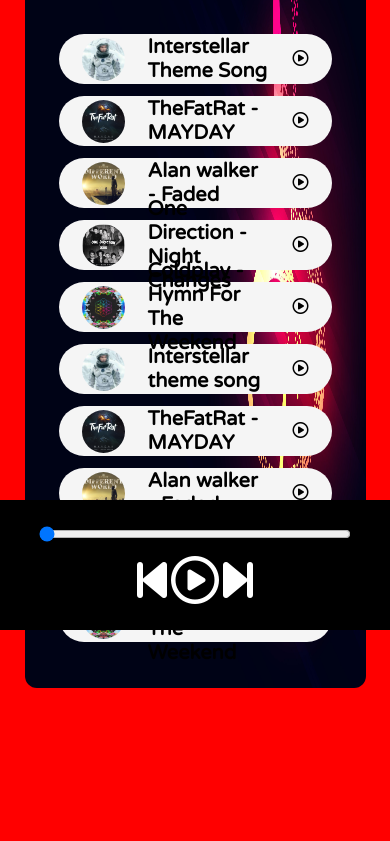
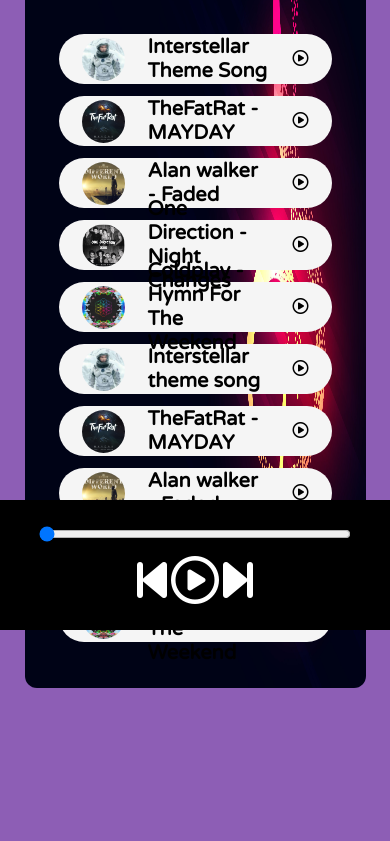
Before and after one commit to Jayesh-2001/Musify, a plain HTML site: page index.html in a window 390 px wide. Shown: the part 214-1055 px from the top of the page. Drawn offline with Linux system fonts and the light colour scheme.

Commit message:
Version 2

```diff
--- a/style.css
+++ b/style.css
@@ -142,7 +142,7 @@ nav ul li {
 
 @media only screen and (max-width: 1100px) {
    body {
-      background-color: red;
+      background-color: rgb(75 0 138 / 63%);
    }
 
    #masterSongName{
```
